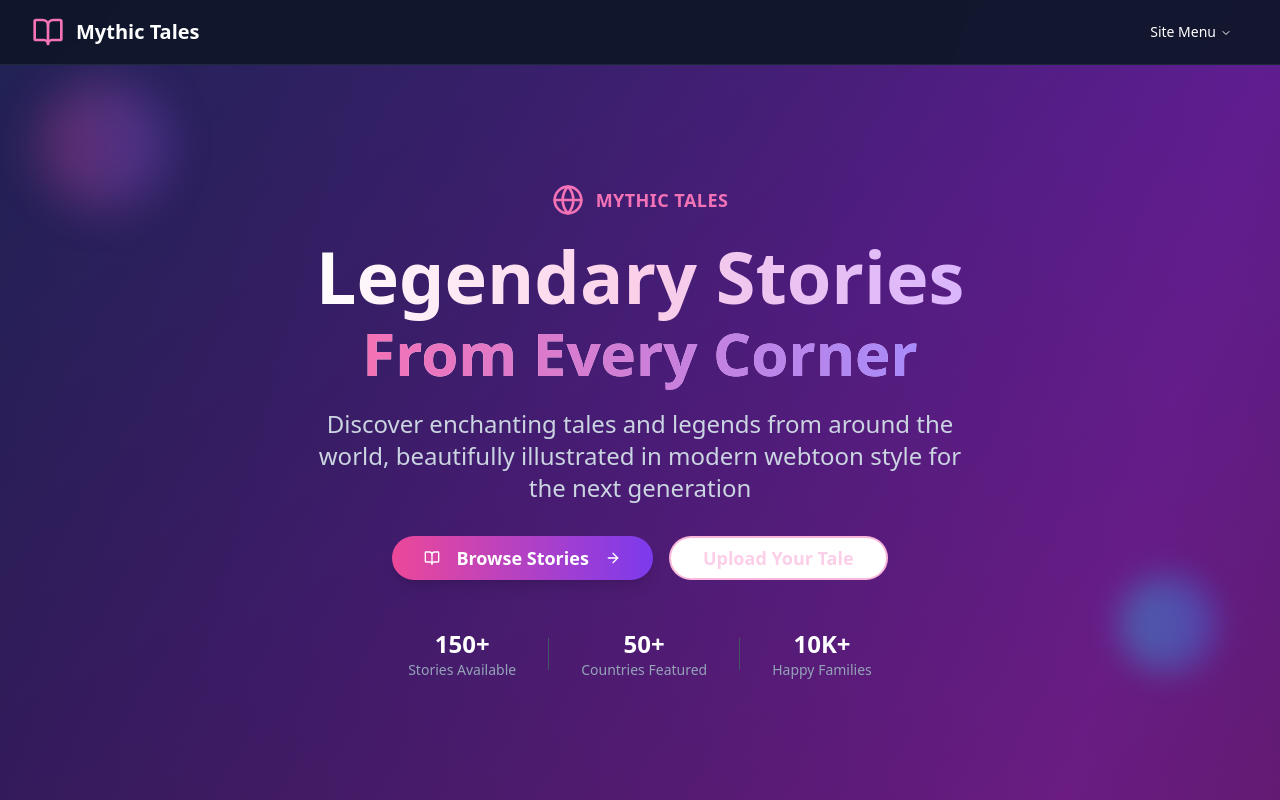
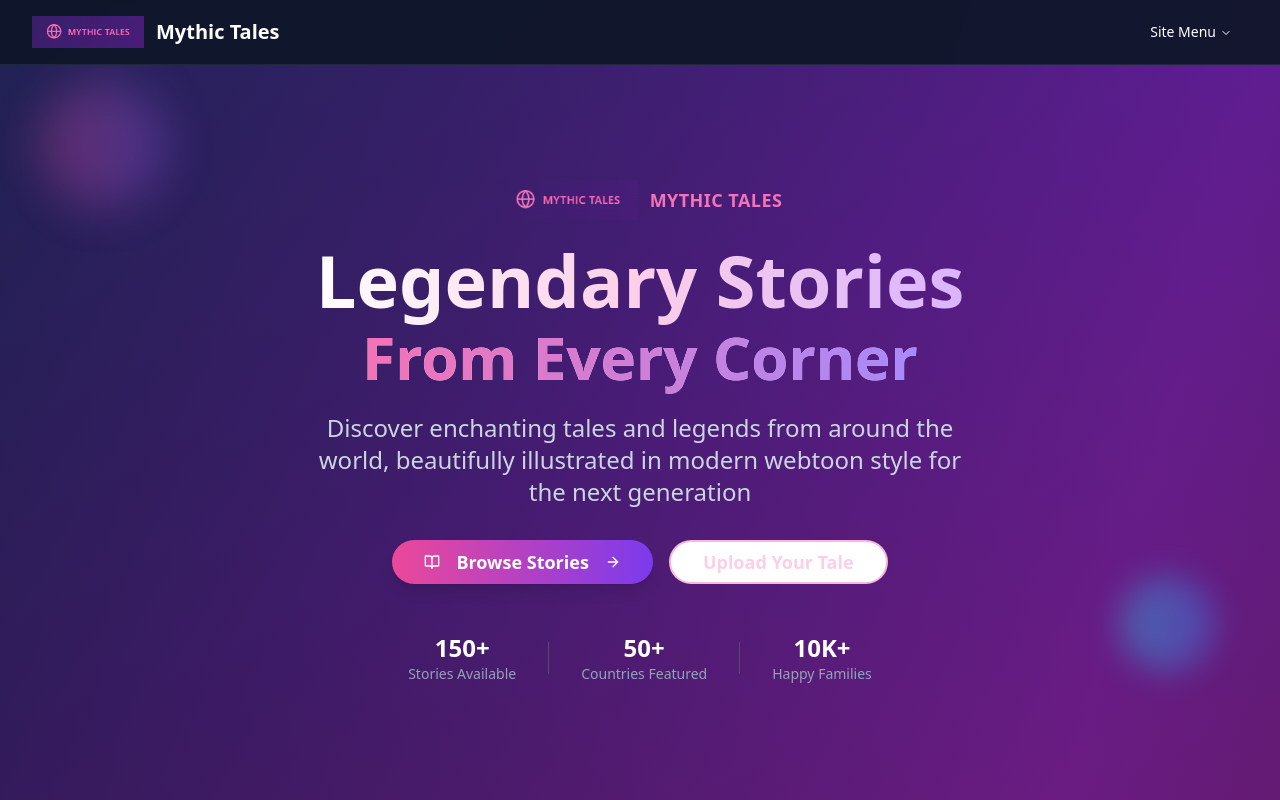
Before and after one commit to adrybecca/webtoon-tales-unfold, a React (Vite) app: page / in a window 1280 px wide. Shown: the top 800 px of the page. Built offline with nearby package versions, Linux system fonts and the light colour scheme.

Commit message:
Update website logo
Adapt the logo for use in the header, footer, and other sections.

```diff
--- a/src/components/Footer.tsx
+++ b/src/components/Footer.tsx
@@ -1,5 +1,5 @@
 
-import { BookOpen, Mail, Linkedin, Instagram, Facebook } from "lucide-react";
+import { Mail, Linkedin, Instagram, Facebook } from "lucide-react";
 
 export const Footer = () => {
   return (
@@ -8,7 +8,11 @@ export const Footer = () => {
         <div className="grid grid-cols-1 md:grid-cols-4 gap-8">
           <div className="col-span-1 md:col-span-2">
             <div className="flex items-center mb-4">
-              <BookOpen className="w-8 h-8 text-pink-400 mr-3" />
+              <img
+                src="/lovable-uploads/b1352845-c82b-4236-8f6c-c85970b89679.png"
+                alt="Mythic Tales Logo"
+                className="h-8 w-auto mr-3"
+              />
               <span className="text-xl font-bold text-white">Mythic Tales</span>
             </div>
             <p className="text-slate-400 mb-6 max-w-md">
--- a/src/components/Header.tsx
+++ b/src/components/Header.tsx
@@ -1,6 +1,6 @@
 
 import { useState } from "react";
-import { BookOpen, Menu, X } from "lucide-react";
+import { Menu, X } from "lucide-react";
 import {
   NavigationMenu,
   NavigationMenuContent,
@@ -41,7 +41,11 @@ export const Header = () => {
         <div className="flex items-center justify-between h-16">
           {/* Logo */}
           <div className="flex items-center">
-            <BookOpen className="w-8 h-8 text-pink-400 mr-3" />
+            <img
+              src="/lovable-uploads/b1352845-c82b-4236-8f6c-c85970b89679.png"
+              alt="Mythic Tales Logo"
+              className="h-8 w-auto mr-3"
+            />
             <span className="text-xl font-bold text-white">Mythic Tales</span>
           </div>
 
--- a/src/components/Hero.tsx
+++ b/src/components/Hero.tsx
@@ -1,6 +1,6 @@
 
 import { Button } from "@/components/ui/button";
-import { ArrowRight, BookOpen, Globe } from "lucide-react";
+import { ArrowRight, BookOpen } from "lucide-react";
 
 export const Hero = () => {
   const handleBrowseStoriesClick = () => {
@@ -21,7 +21,11 @@ export const Hero = () => {
 
       <div className="relative z-10 text-center max-w-4xl mx-auto">
         <div className="flex items-center justify-center mb-6">
-          <Globe className="w-8 h-8 text-pink-400 mr-3" />
+          <img
+            src="/lovable-uploads/b1352845-c82b-4236-8f6c-c85970b89679.png"
+            alt="Mythic Tales Logo"
+            className="h-10 w-auto mr-3"
+          />
           <span className="text-pink-400 font-semibold text-lg tracking-wide">MYTHIC TALES</span>
         </div>
 
```
Also changed, not shown: public/lovable-uploads/b1352845-c82b-4236-8f6c-c85970b89679.png (added).
